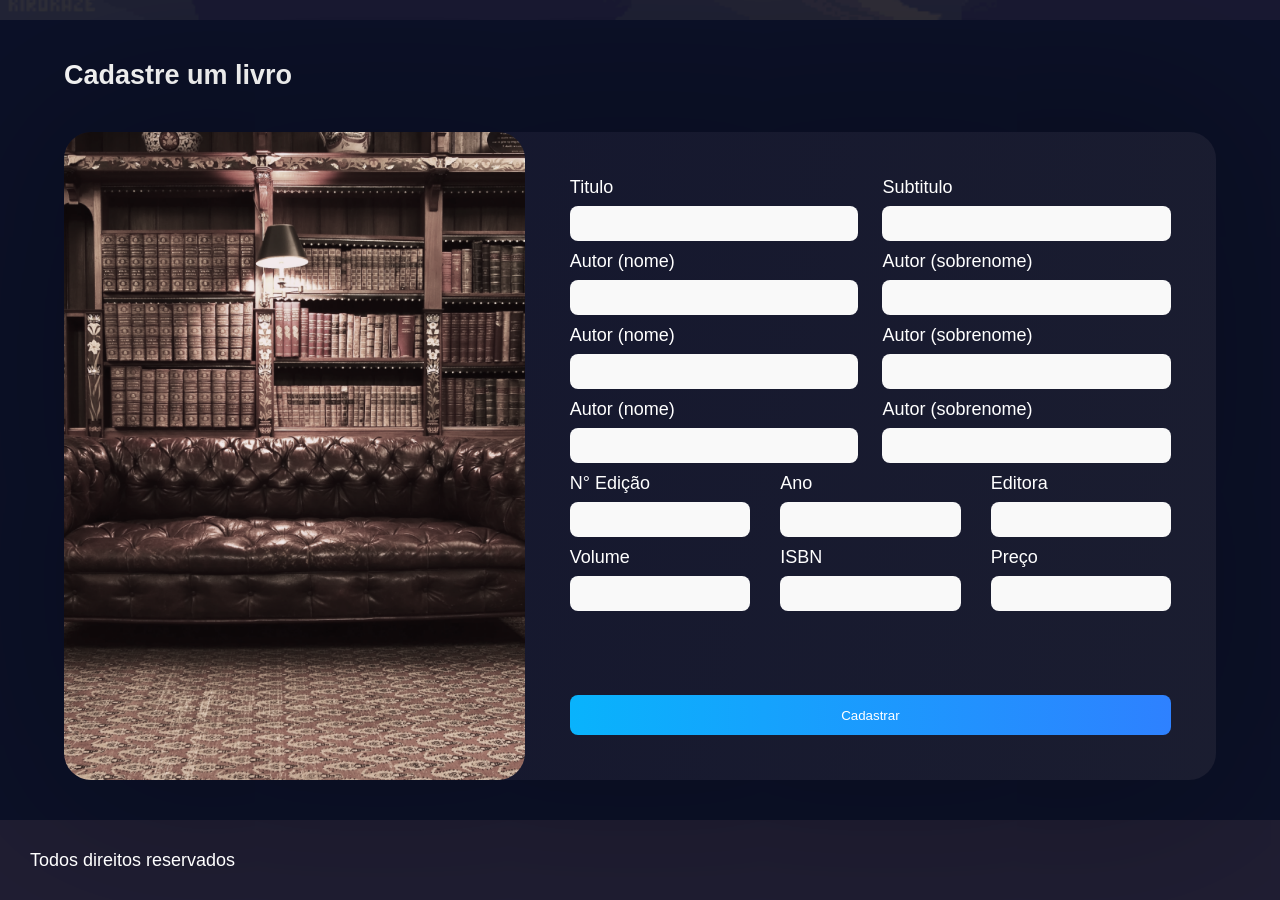
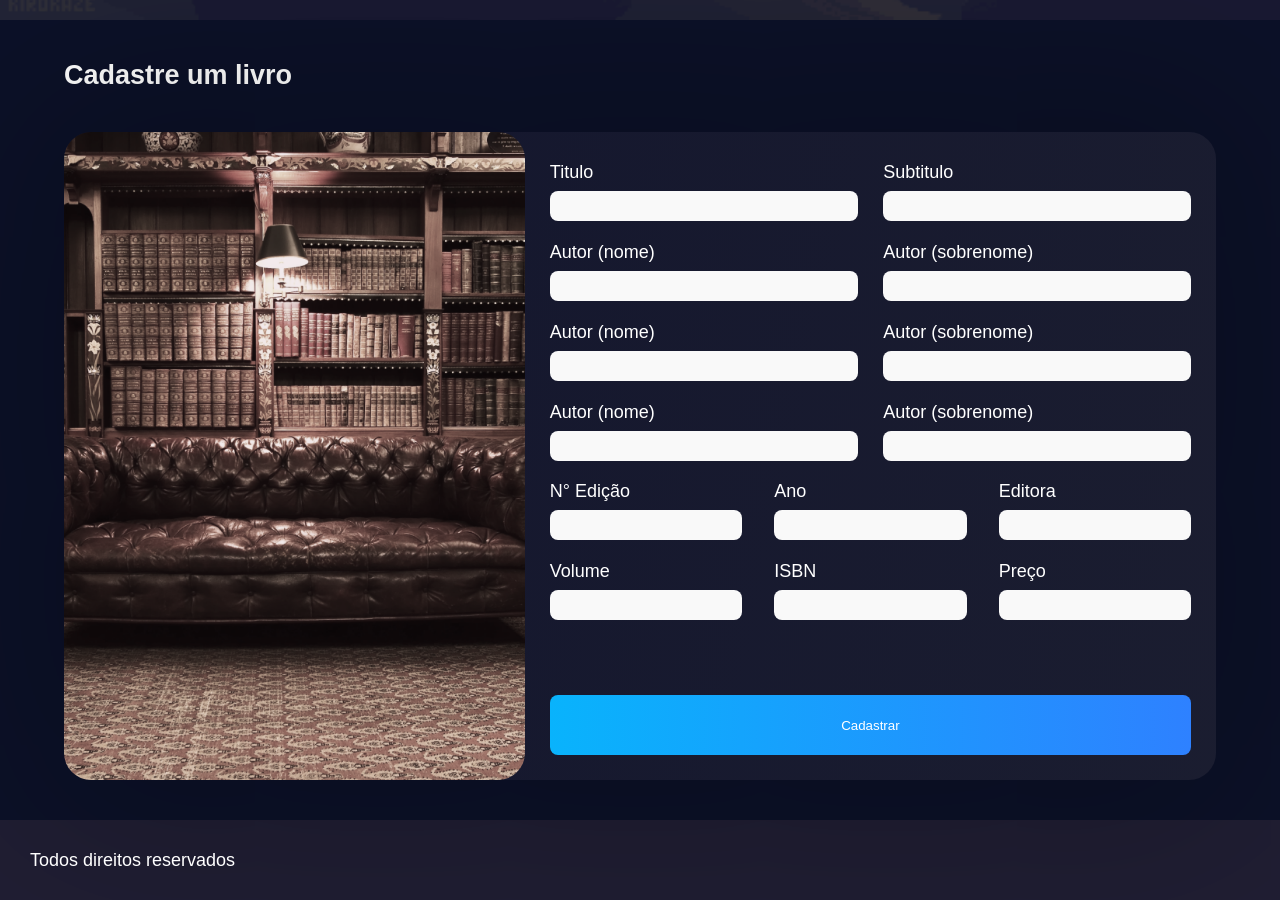
Before and after one commit to Ugutibigui/atividadeBiblioteca, a plain HTML site: page index.html in a window 1280 px wide. Shown: the part 780-1680 px from the top of the page. Drawn offline with Linux system fonts and the light colour scheme.

Commit message:
enviando mais infos

```diff
--- a/index.html
+++ b/index.html
@@ -34,7 +34,7 @@
             <h1>Cadastre um livro</h1>
             <div class="local-form">
                 <div class="local-img">
-                    <img src="../assets/biblioteca.png" alt="">
+                    <img src="./assets/biblioteca.png" alt="">
                 </div>
                 <div class="local-action-form">
                     <form action="./scripts/save.php" method="post">
--- a/styles/index.css
+++ b/styles/index.css
@@ -135,7 +135,7 @@ body {
     width: 60%;
     height: 100%;
     display: flex;
-    padding: 40px;
+    padding: 20px;
 }
 
 .local-action-form form {
@@ -145,6 +145,7 @@ body {
     justify-content: space-between;
     flex-direction: column;
     padding: 5px;
+    height: 100%;
     overflow-y: auto;
 }
 
@@ -153,11 +154,12 @@ body {
     align-items: center;
     justify-content: space-between;
     flex-wrap: wrap;
+    height: 80%;
 }
 
 .local-inputs input {
     border-radius: 8px;
-    height: 35px;
+    height: 30px;
     border: none;
     background-color: #F9F9F9;
     box-sizing: border-box;
@@ -199,7 +201,7 @@ body {
 
 .button-submit {
     width: 100%;
-    height: 40px;
+    height: 10%;
     border: none;
     background: linear-gradient(90.42deg, #09B3FC 0%, #2E81FF 100%);
     border-radius: 8px;
```
